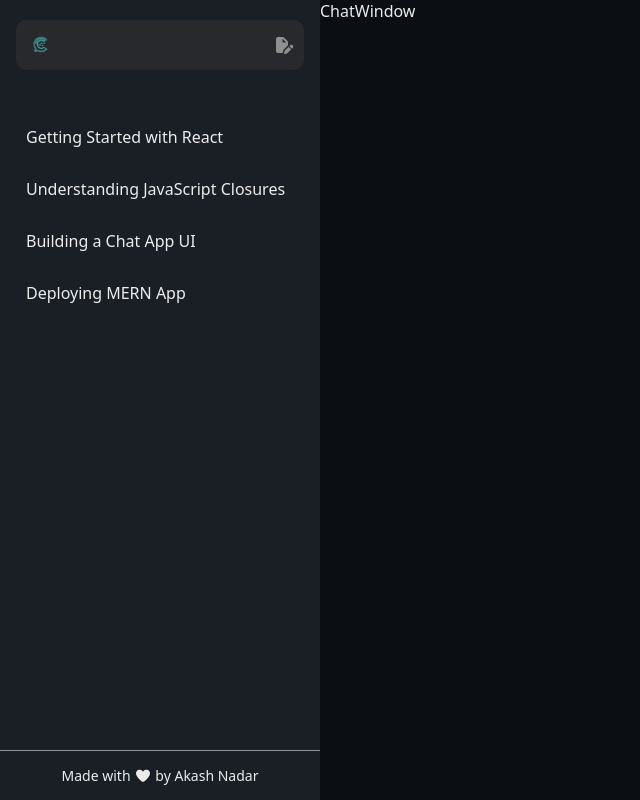
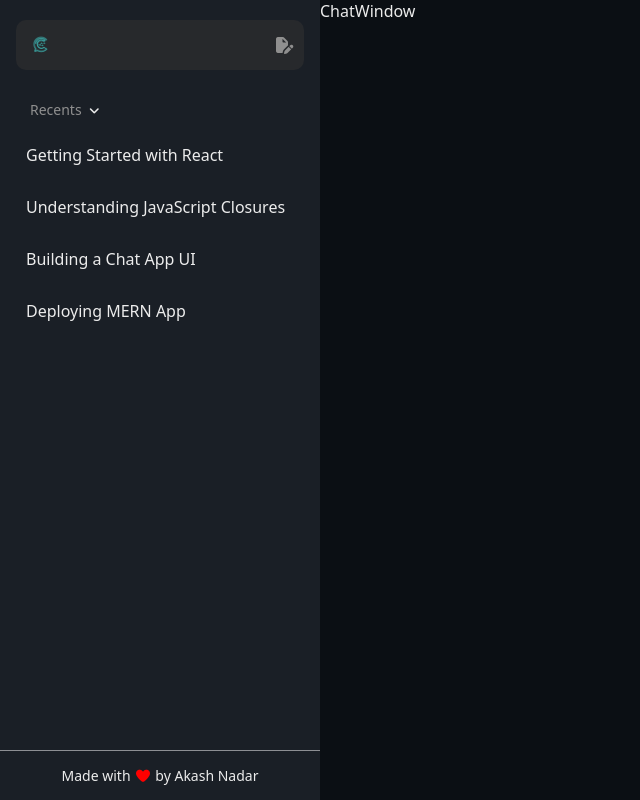
Before and after one commit to akashzone/Conversa-AI, a React (Vite) app in the folder frontend/: page / in a window 1280 px wide. Shown: the whole page, without its empty margins (0-640 px from the left). Built offline with nearby package versions, Linux system fonts and the light colour scheme.

Commit message:
style sidebar

```diff
--- a/frontend/src/components/Sidebar.css
+++ b/frontend/src/components/Sidebar.css
@@ -40,10 +40,24 @@
     color: #8f8f8f;
 }
 
+.recentSpan{
+    font-size: 14px;
+    width: 90%;
+    padding: 10px 30px;
+    color: #8f8f8f;
+    align-self: flex-start;
+}
+
+.recentSpan i{
+    font-size: 12px;
+    margin-left: 5px;
+}
+
 .historyList{
     height: 100%;
     width: 90%;
-    padding: 10px 20px;
+    margin: 0;
+    padding: 5px 20px;
     display: flex;
     flex-direction: column;
     gap: 10px;
@@ -75,6 +89,10 @@
     border-top: solid 0.25px rgba(255, 255, 255, 0.5);
 }
 
+.heartIcon{
+    color: red;
+}
+
 .newChatIcon:hover{
     color: rgb(255, 255, 255, 0.7);
 }
--- a/frontend/src/components/Sidebar.jsx
+++ b/frontend/src/components/Sidebar.jsx
@@ -8,6 +8,7 @@ const Sidebar = () => {
                 <img src={logo} alt="logo" className="logo" />
                 <i class="fa-solid fa-file-pen newChatIcon"></i>
             </button>
+            <span className="recentSpan">Recents<i class="fa-solid fa-angle-down"></i></span>
             <ul className="historyList">
                 <li>Getting Started with React<i class="fa-solid fa-ellipsis editIcon"></i></li>
                 <li>Understanding JavaScript Closures<i class="fa-solid fa-ellipsis editIcon"></i></li>
```
